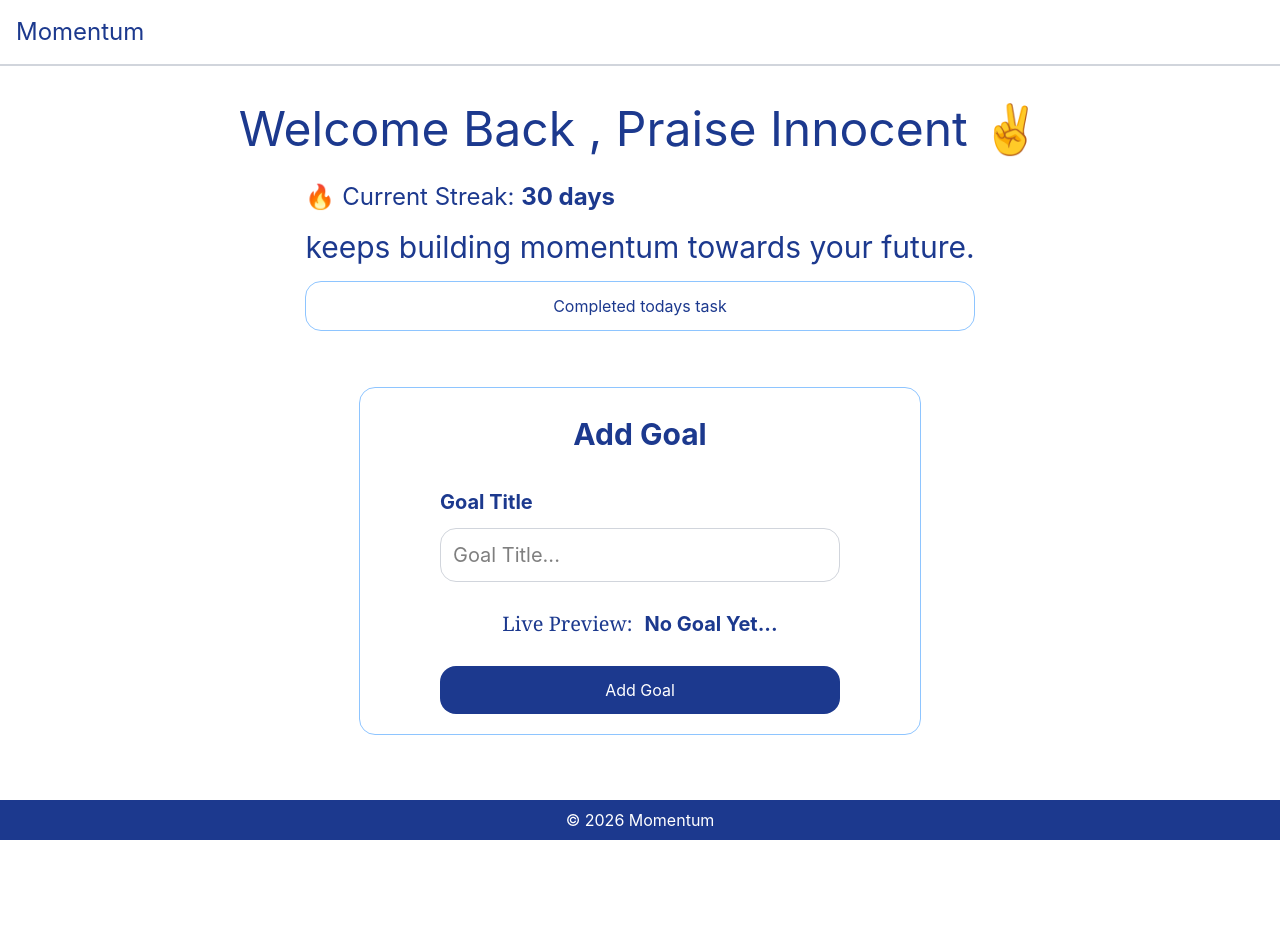
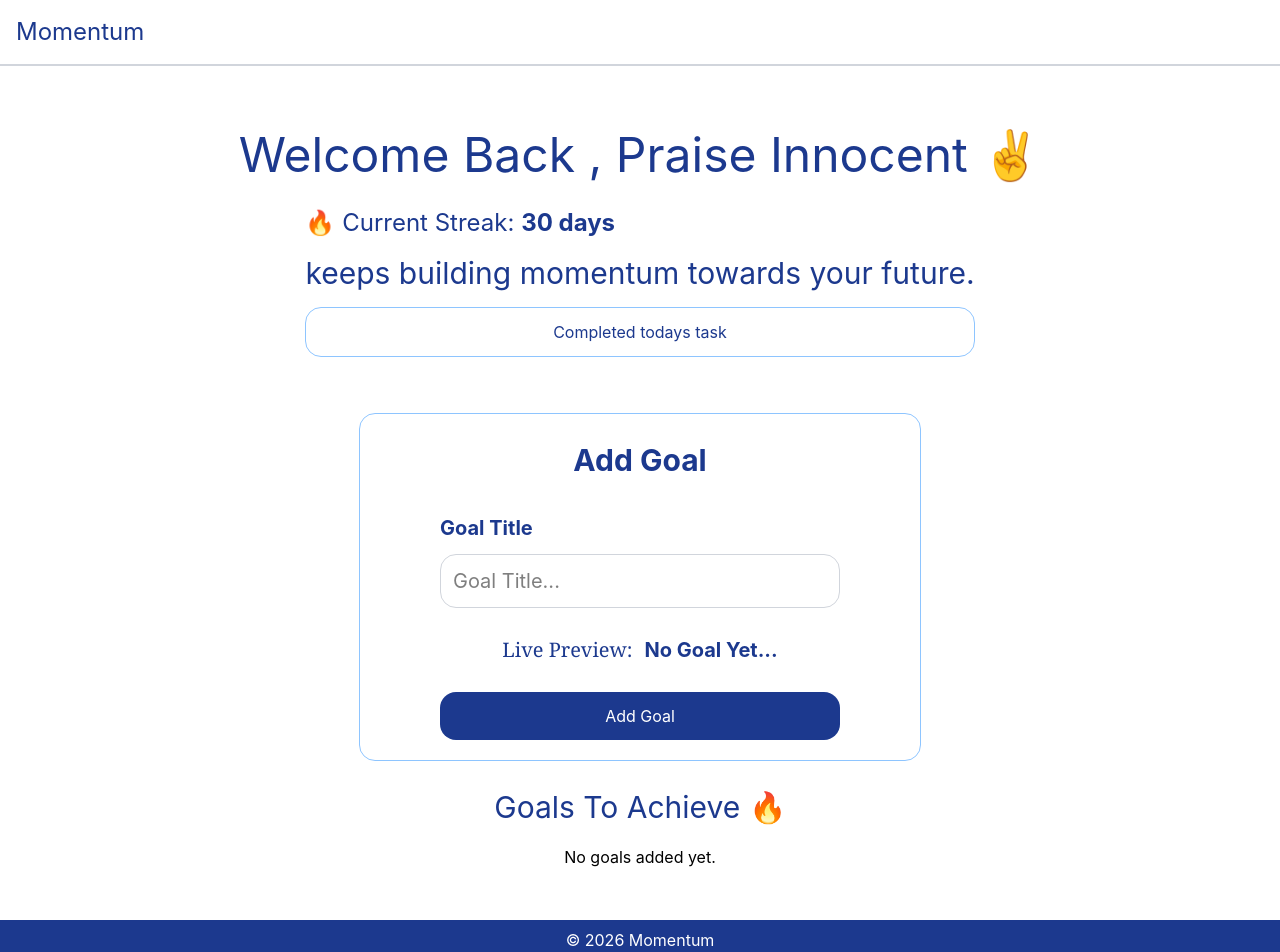
Before and after one commit to praisezedo/momentum, a React (Vite) app: page /dashboard in a window 1280 px wide. Shown: the top 952 px of the page. Before the commit the page ends 840 px from the top, so only its background shows below. Built offline with nearby package versions, Linux system fonts and the light colour scheme.

Commit message:
feat: implemented goals display

```diff
--- a/src/components/dashboard/AddGoalForm.tsx
+++ b/src/components/dashboard/AddGoalForm.tsx
@@ -1,36 +1,15 @@
+
 import { useEffect, useState} from "react";
 
-export default function AddGoalForm() {
-    const [goalTitle , setGoalTitle] = useState("");
-    const [goals , setGoals] = useState([] as string[]);
-    const [goalMessage , setGoalMessage] = useState("");
+type AddGoalFormProps = {
+    handleAddGoal: () => void;
+    setGoalTitle: React.Dispatch<React.SetStateAction<string>>;
+    goalTitle: string;
+    goalMessage: string;
+}
 
-    const handleAddGoal = () => {
+export default function AddGoalForm({ handleAddGoal, setGoalTitle , goalTitle , goalMessage }: AddGoalFormProps) {
 
-          setGoalMessage("");
-
-        if (goalTitle.trim() !== "") {
-            setGoals([...goals, goalTitle]);
-            setGoalTitle("");
-            setGoalMessage("Goal added successfully!");
-        }
-
-        else {
-            setGoalMessage("Goal cannot be empty. Please enter a valid goal.");
-        }
-    }
-
-    useEffect(() => {
-
-        if (!goalMessage) return;
-
-        const timer = setTimeout(() => {
-            setGoalMessage("");
-        }, 3000);
-
-        return () => clearTimeout(timer);
-
-    }, [goalMessage]);
 
     return (
         <>
--- /dev/null
+++ b/src/components/dashboard/GoalCard.tsx
@@ -0,0 +1,23 @@
+
+type GoalCardProps = {
+    goals: string[];
+}
+
+export default function GoalCard({ goals }: GoalCardProps) {
+    return (
+        <>
+         <div className="flex-col-center">
+            {goals.length === 0 ? (<p>No goals added yet.</p>)
+              : (
+            <ul className="grid grid-cols-3 gap-5 ">
+                {goals.map((goal: string , index: number) => (
+                     <li key={index} className="bg-blue-300 border-blue-500 border px-3 py-2 rounded-xl">
+                        <strong className="text-blue-900 text-xl">• {goal}</strong>
+                     </li>
+                ))}
+            </ul>
+            )}
+         </div>
+        </>
+    )
+}
--- /dev/null
+++ b/src/components/dashboard/GoalList.tsx
@@ -0,0 +1,13 @@
+import GoalCard from "./GoalCard";
+
+
+export default function GoalList({goals}: {goals: string[]}) {
+    return (
+        <>
+          <div className="flex-col-center gap-5">
+              <h1 className="text-3xl text-blue-900 "><strong>{goals.length > 0 ? `${goals.length} ` : ''}</strong> Goals To Achieve 🔥</h1>
+               <GoalCard goals={goals} />
+          </div>
+        </>
+    )
+}
--- a/src/components/layout/Footer.tsx
+++ b/src/components/layout/Footer.tsx
@@ -1,7 +1,7 @@
 export default function Footer() {
     return (
         <>
-           <footer className="relative flex justify-center p-2 text-white bg-blue-900 bottom-0">
+           <footer className="relative flex justify-center p-2 text-white bg-blue-900 bottom-0 mt-10">
              <p>&copy; {new Date().getFullYear()} Momentum</p>
            </footer>
         </>
--- a/src/index.css
+++ b/src/index.css
@@ -1 +1,5 @@
 @import 'tailwindcss' ;
+
+@utility flex-col-center {
+    @apply flex justify-center items-center flex-col;
+}
--- a/src/pages/Dashboad.tsx
+++ b/src/pages/Dashboad.tsx
@@ -1,19 +1,53 @@
-import { useState } from "react";
+import { useState , useEffect} from "react";
 import StreakCard from "../components/dashboard/StreakCard";
 import WelcomeCard from "../components/dashboard/WelcomeCard";
 import Layout from "../components/layout/Layout";
 import {user} from "../data/user";
 import AddGoalForm from "../components/dashboard/AddGoalForm";
+import GoalList from "../components/dashboard/GoalList";
 
  export default function Dashboard() {
+
   const [streak , setStreak] = useState(user.streak);
+
+      const [goalTitle , setGoalTitle] = useState("");
+    const [goals , setGoals] = useState([] as string[]);
+    const [goalMessage , setGoalMessage] = useState("");
+
+    const handleAddGoal = () => {
+
+          setGoalMessage("");
+
+        if (goalTitle.trim() !== "") {
+            setGoals([...goals, goalTitle]);
+            setGoalTitle("");
+            setGoalMessage("Goal added successfully!");
+        }
+
+        else {
+            setGoalMessage("Goal cannot be empty. Please enter a valid goal.");
+        }
+    }
+
+    useEffect(() => {
+
+        if (!goalMessage) return;
+
+        const timer = setTimeout(() => {
+            setGoalMessage("");
+        }, 3000);
+
+        return () => clearTimeout(timer);
+
+    }, [goalMessage]);
     return (
 
         <Layout>
-             <section className="flex flex-col justify-center min-h-screen gap-7 items-center ">
+             <section className="flex flex-col justify-center min-h-screen gap-7 items-center mt-20">
             <WelcomeCard  name={user.name}/>
             <StreakCard streak={streak} setStreak={setStreak}/>
-            <AddGoalForm />
+            <AddGoalForm handleAddGoal={handleAddGoal} goalMessage={goalMessage} goalTitle={goalTitle} setGoalTitle={setGoalTitle} />
+             <GoalList goals={goals}/>
           </section>
         </Layout>
 
```
